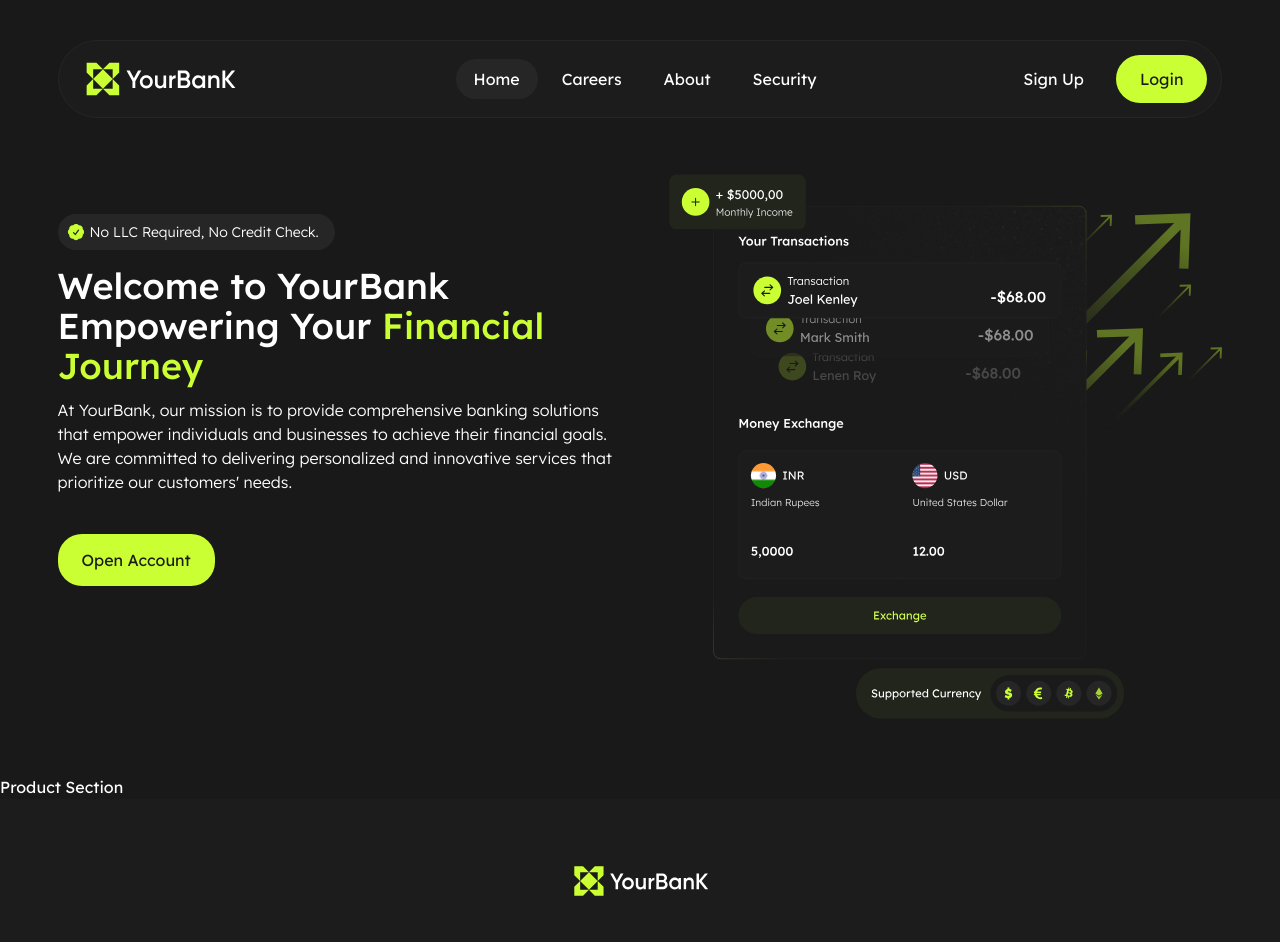
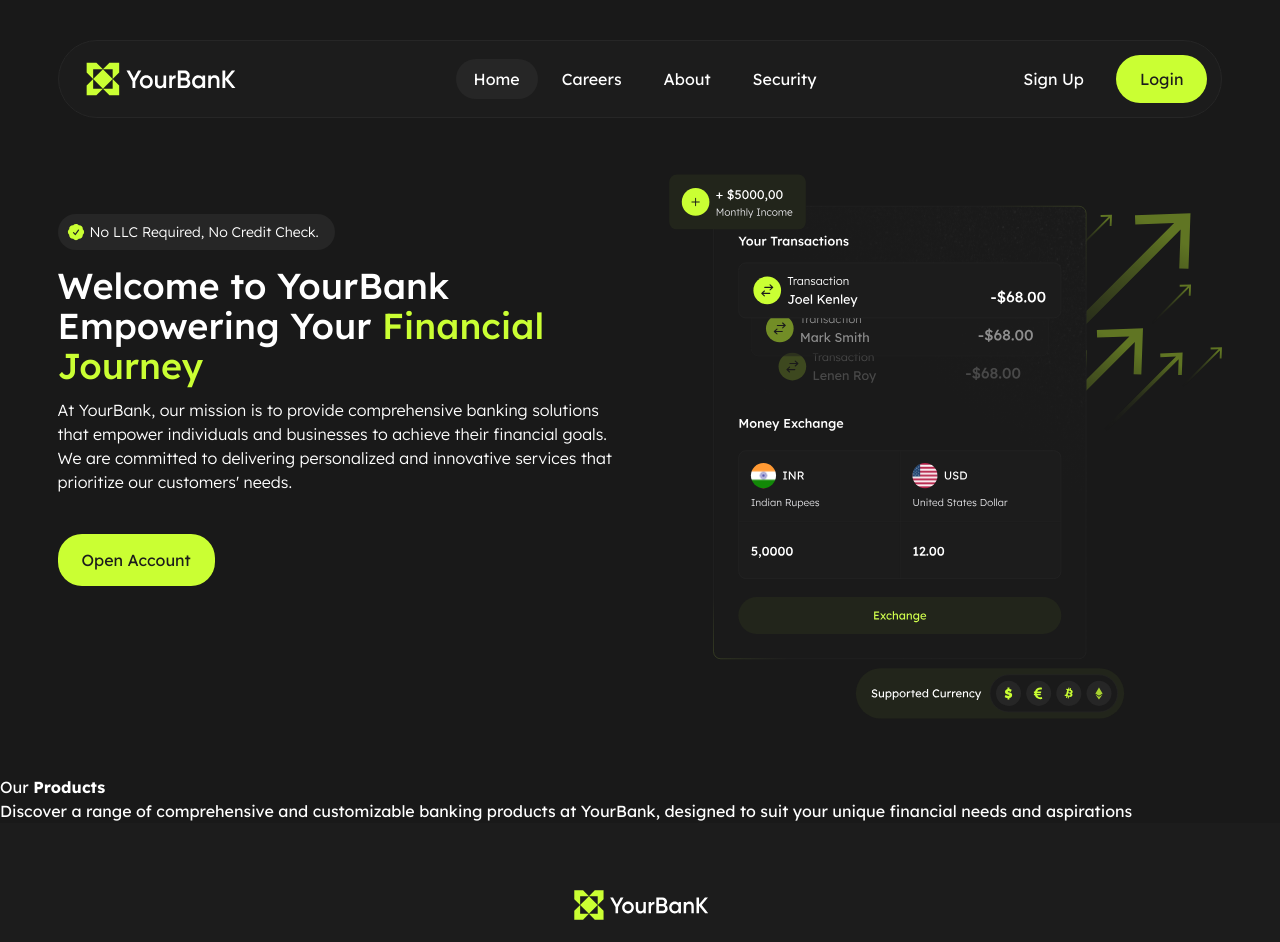
Before and after one commit to alexandreraminelli/pratica-nextjs-bank, a Next.js app: page / in a window 1280 px wide. Shown: the top 942 px of the page. Built offline with nearby package versions, Linux system fonts and the light colour scheme.

Commit message:
feat(sections): criação do modelo de dados e componente `SectionHeader`

```diff
--- /dev/null
+++ b/src/app/ui/components/sections/SectionHeader.tsx
@@ -0,0 +1,31 @@
+import SectionIntroduction from "@/data/model/section/SectionIntroduction"
+
+/**
+ * Cabeçalho de seções.
+ * @author Alexandre Raminelli
+ */
+export default function SectionHeader(
+  { content, className }: SectionHeaderProps // props
+) {
+  /** Desencapsulamento de `content`. */
+  const { title, introductionText } = content
+
+  return (
+    <header className={`${className}`}>
+      {/* Título */}
+      <h2>
+        {title.normal} <strong>{title.strong}</strong>
+      </h2>
+      {/* Parágrafo da seção */}
+      <p>{introductionText}</p>
+    </header>
+  )
+}
+/** Props do `SectionHeader`. */
+interface SectionHeaderProps {
+  /** Conteúdo do cabeçalho. */
+  content: SectionIntroduction
+
+  /** Classes personalizadas. (opcional) */
+  className?: string
+}
--- a/src/app/ui/pages/home/products/ProductSection.tsx
+++ b/src/app/ui/pages/home/products/ProductSection.tsx
@@ -1,7 +1,18 @@
+import productSection from "@/data/constants/pages/homepage/productSection"
+import SectionHeader from "@/app/ui/components/sections/SectionHeader"
+
+// Desencapsulamento do conteúdo
+const { introduction } = productSection
+
 /**
  * Seção de produtos da página inicial.
  * @author Alexandre Raminelli
  */
 export default function ProductSection() {
-  return <section>Product Section</section>
+  return (
+    <section>
+      {/* Introdução */}
+      <SectionHeader content={introduction} />
+    </section>
+  )
 }
--- /dev/null
+++ b/src/data/constants/pages/homepage/productSection.ts
@@ -0,0 +1,17 @@
+import ProductSection from "@/data/model/pages/homepage/ProductSection"
+
+/**
+ * Conteúdo da seção de produtos da página inicial
+ * @author Alexandre Raminelli
+ */
+const productSection: ProductSection = {
+  introduction: {
+    title: {
+      normal: "Our",
+      strong: "Products",
+    },
+    introductionText: "Discover a range of comprehensive and customizable banking products at YourBank, designed to suit your unique financial needs and aspirations",
+  },
+}
+
+export default productSection
--- /dev/null
+++ b/src/data/model/pages/homepage/ProductSection.tsx
@@ -0,0 +1,10 @@
+import SectionIntroduction from "@/data/model/section/SectionIntroduction"
+
+/**
+ * Modelo do conteúdo da seção de produtos da página inicial.
+ * @author Alexandre Raminelli
+ */
+export default interface ProductSection {
+  /** Introdução da seção. */
+  introduction: SectionIntroduction
+}
--- /dev/null
+++ b/src/data/model/section/SectionIntroduction.ts
@@ -0,0 +1,15 @@
+/**
+ * Modelo de dados para introdução de seções.
+ * @author Alexandre Raminelli
+ */
+export default interface SectionIntroduction {
+  /** Título da seção. */
+  title: {
+    /** Texto com coloração normal */
+    normal: string
+    /** Texto com coloração em destaque. */
+    strong: string
+  }
+  /** Parágrafo de introdução da seção. */
+  introductionText: string
+}
```
